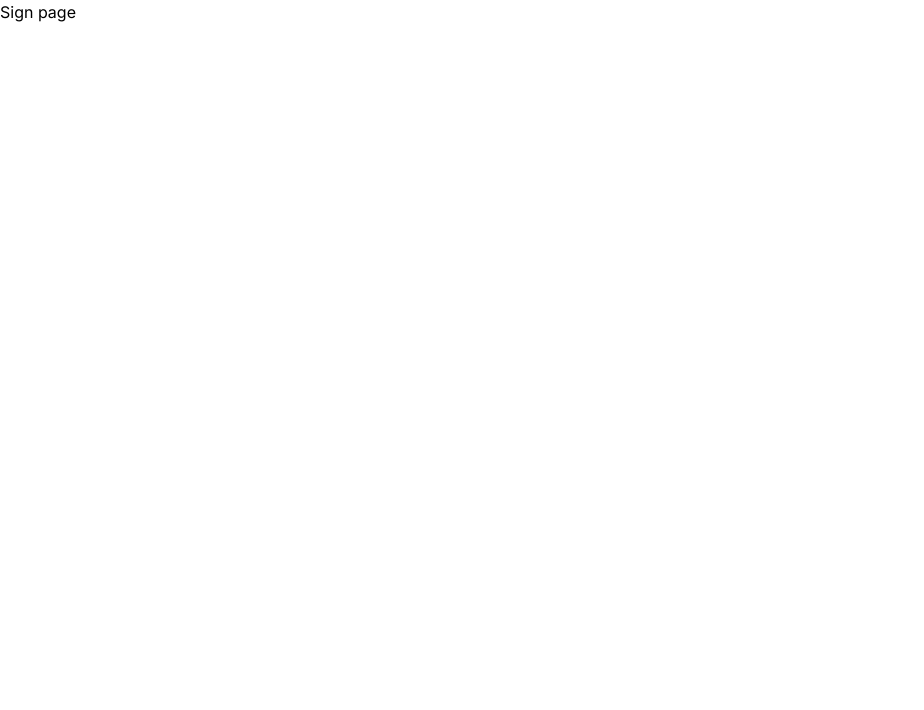
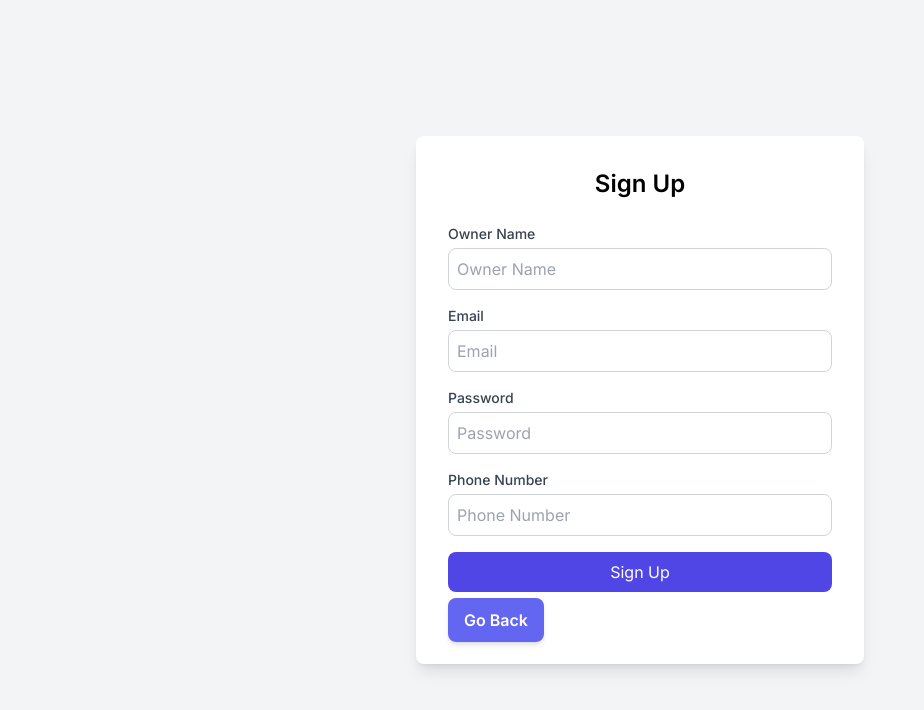
Before and after one commit to nedbot1/restaurantApp_frontend, a Next.js app: page /page/signUp in a window 1280 px wide. Shown: the top 710 px of the page, without its empty margins (0-924 px from the left). Built offline with nearby package versions, Linux system fonts and the light colour scheme.

Commit message:
adds signup features

```diff
--- a/app/page/login/page.tsx
+++ b/app/page/login/page.tsx
@@ -83,7 +83,14 @@
           Login
         </button>
         {error && <div className="mb-4 text-red-500 text-sm">{error}</div>}
-
+        <button className="mt-4">
+          <Link
+            href="http://localhost:3000"
+            className="w-full bg-indigo-500 hover:bg-indigo-600 text-white font-semibold py-3 px-4 rounded-lg shadow-md transition duration-200 ease-in-out transform hover:scale-105"
+          >
+            Go Back
+          </Link>
+        </button>
         {/* Conditionally display account information */}
         {userToken && (
           <div className="mt-4">
@@ -92,7 +99,6 @@
             <p>Your token: {userToken.token}</p>
           </div>
         )}
-
         <div className="mt-4">
           <Link href={"/page/home"}>Go to Home</Link>
         </div>
--- a/app/page/signUp/page.tsx
+++ b/app/page/signUp/page.tsx
@@ -1,9 +1,131 @@
-import React from 'react'
+"use client";
+import { useState } from "react";
+import { UserSignUp } from "@/app/services/signup";
+import Link from "next/link";
 
-export default function signPage() {
+const SignupPage = () => {
+  const [formData, setFormData] = useState({
+    owner_name: '',
+    email: '',
+    password: '',
+    phone_number: ''
+  });
+  const [isSignedUp, setIsSignedUp] = useState(false); // Track if signup was successful
+  const [errorMessage, setErrorMessage] = useState(""); // Track any signup errors
+
+  const handleChange = (e: React.ChangeEvent<HTMLInputElement>) => {
+    setFormData({ ...formData, [e.target.name]: e.target.value });
+  };
+
+  const handleSubmit = async (e: React.FormEvent) => {
+    e.preventDefault();
+    try {
+      const response = await UserSignUp({
+        owner_name: formData.owner_name,
+        email: formData.email,
+        password_hash: formData.password,
+        phone_number: formData.phone_number,
+      });
+      console.log('User signed up successfully:', response.data);
+      setIsSignedUp(true); // Set the success state to true
+      setFormData({
+        owner_name: '',
+        email: '',
+        password: '',
+        phone_number: ''
+      }); // Reset form fields
+    } catch (error) {
+      console.error('Signup error:', error);
+      setErrorMessage("Signup failed, please try again."); // Set error message
+    }
+  };
+
   return (
-    <div>
-      <h1>Sign page</h1>
+    <div className="min-h-screen bg-gray-100 flex flex-col justify-center items-center">
+      <div className="bg-white p-8 rounded-lg shadow-lg max-w-md w-full">
+        <h2 className="text-2xl font-semibold text-center mb-6">Sign Up</h2>
+
+        {/* Display success message and login button if signed up successfully */}
+        {isSignedUp ? (
+          <div className="text-center">
+            <p className="text-green-600 mb-4">Sign up successful!</p>
+            <a
+              href="http://localhost:3000/page/login"
+              className="w-full bg-indigo-600 text-white py-2 px-4 rounded-lg hover:bg-indigo-700 focus:outline-none focus:ring-2 focus:ring-indigo-500"
+            >
+              Go to Login
+            </a>
+          </div>
+        ) : (
+          <form onSubmit={handleSubmit} className="space-y-4">
+            <div>
+              <label className="block text-sm font-medium text-gray-700">Owner Name</label>
+              <input
+                type="text"
+                name="owner_name"
+                placeholder="Owner Name"
+                value={formData.owner_name}
+                onChange={handleChange}
+                className="mt-1 block w-full p-2 border border-gray-300 rounded-lg focus:outline-none focus:ring-2 focus:ring-indigo-500"
+              />
+            </div>
+            <div>
+              <label className="block text-sm font-medium text-gray-700">Email</label>
+              <input
+                type="email"
+                name="email"
+                placeholder="Email"
+                value={formData.email}
+                onChange={handleChange}
+                className="mt-1 block w-full p-2 border border-gray-300 rounded-lg focus:outline-none focus:ring-2 focus:ring-indigo-500"
+              />
+            </div>
+            <div>
+              <label className="block text-sm font-medium text-gray-700">Password</label>
+              <input
+                type="password"
+                name="password"
+                placeholder="Password"
+                value={formData.password}
+                onChange={handleChange}
+                className="mt-1 block w-full p-2 border border-gray-300 rounded-lg focus:outline-none focus:ring-2 focus:ring-indigo-500"
+              />
+            </div>
+            <div>
+              <label className="block text-sm font-medium text-gray-700">Phone Number</label>
+              <input
+                type="text"
+                name="phone_number"
+                placeholder="Phone Number"
+                value={formData.phone_number}
+                onChange={handleChange}
+                className="mt-1 block w-full p-2 border border-gray-300 rounded-lg focus:outline-none focus:ring-2 focus:ring-indigo-500"
+              />
+            </div>
+            <button
+              type="submit"
+              className="w-full bg-indigo-600 text-white py-2 px-4 rounded-lg hover:bg-indigo-700 focus:outline-none focus:ring-2 focus:ring-indigo-500"
+            >
+              Sign Up
+            </button>
+            <button className="mt-4">
+              <Link
+                href="http://localhost:3000"
+                className="w-full bg-indigo-500 hover:bg-indigo-600 text-white font-semibold py-3 px-4 rounded-lg shadow-md transition duration-200 ease-in-out transform hover:scale-105"
+              >
+                Go Back
+              </Link>
+            </button>
+          </form>
+        )}
+
+        {/* Display error message if signup fails */}
+        {errorMessage && (
+          <p className="text-red-500 text-center mt-4">{errorMessage}</p>
+        )}
+      </div>
     </div>
-  )
-}
+  );
+};
+
+export default SignupPage;
--- /dev/null
+++ b/app/services/signup.ts
@@ -0,0 +1,24 @@
+import { SignUpResponse, SignUpParams } from "../type/signup";
+
+export async function UserSignUp(account: SignUpParams): Promise<{ data: SignUpResponse }> {
+  const response = await fetch(`http://localhost:4000/api/register`, {
+    method: 'POST',
+    headers: {
+      "Content-Type": "application/json",
+    },
+    body: JSON.stringify({
+      account: {
+        owner_name: account.owner_name,
+        email: account.email,
+        password_hash: account.password_hash,
+        phone_number: account.phone_number,
+      },
+    }),
+  });
+
+  if (!response.ok) {
+    throw new Error('Failed to sign up, please check your credentials.');
+  }
+
+  return response.json();
+}
--- /dev/null
+++ b/app/type/signup.ts
@@ -0,0 +1,19 @@
+export interface SignUpResponse {
+    message: string;
+    account: {
+      id: string;
+      owner_name: string;
+      email: string;
+	 phone_number: string,
+	 subscribed_at: null
+    };
+  }
+
+  export interface SignUpParams {
+    account: {
+        owner_name: string,
+        email: string,
+         password_hash: string,
+        phone_number: string
+      }
+  }
```
